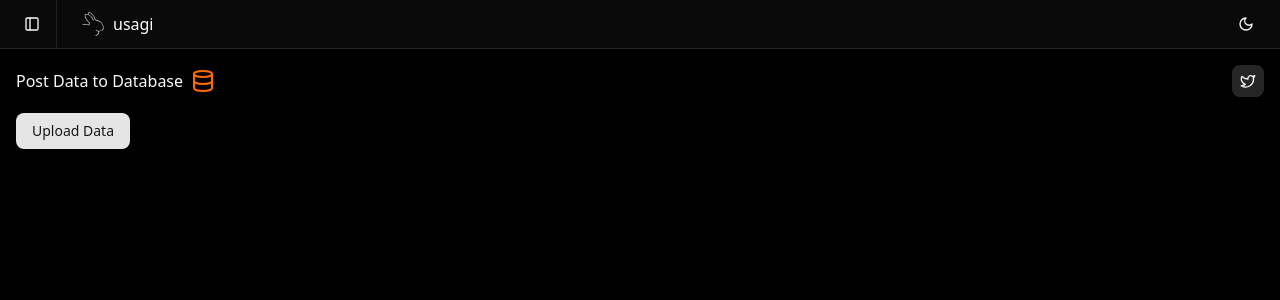
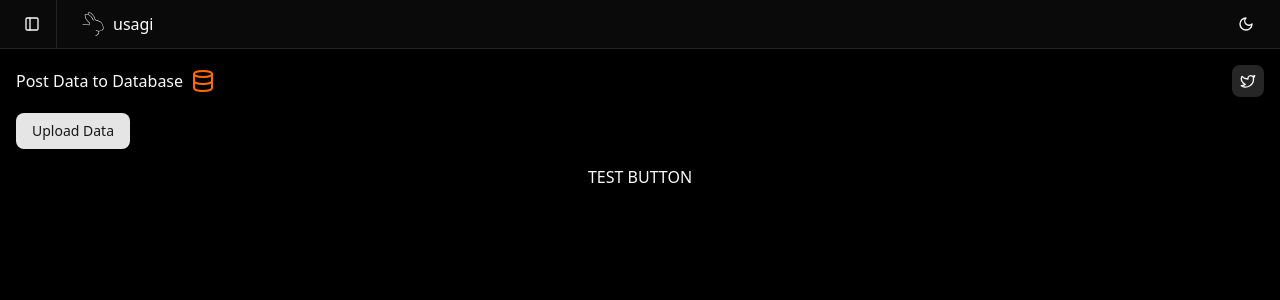
Before and after one commit to picozzimichele/statusagi, a Next.js app: page /post-data in a window 1280 px wide. Shown: the top 300 px of the page. Built offline with nearby package versions, Linux system fonts and the light colour scheme; no server answers; the database is empty.

Commit message:
better ParamButton not to rerender server

```diff
--- a/app/(root)/inflation-by-country/page.tsx
+++ b/app/(root)/inflation-by-country/page.tsx
@@ -53,8 +53,6 @@ export default async function Page({ searchParams }: Props) {
     const dataStringifyIndlation = JSON.parse(JSON.stringify(dataMongoDBInflation));
     const transformedDataInflation = transformDocToArray(dataStringifyIndlation);
     const data = transformedDataInflation as CountryData[];
-
-    console.log(transformedDataInflation, "transformedData");
 
     const currentLastDataYear = 2024;
     const startingCountry = "United States";
--- a/app/(root)/post-data/page.tsx
+++ b/app/(root)/post-data/page.tsx
@@ -1,3 +1,4 @@
+import { ParamButton } from "@/components/button/ParamButton";
 import PostData from "@/components/data/PostData";
 import PageTitle from "@/components/title/PageTitle";
 import { getDataById } from "@/lib/actions/data.actions";
@@ -5,9 +6,15 @@ import parseLocalJSON from "@/utils/parseLocalJSON";
 import { Database } from "lucide-react";
 import React from "react";
 
-export default async function page() {
+type Props = {
+    searchParams: Promise<{ [key: string]: string | string[] | undefined }>;
+};
+
+export default async function page({ searchParams }: Props) {
     const data = await parseLocalJSON("lib/data/inflation-by-country.json");
     const dataInflationMongoDB = await getDataById({ dataId: "685d8030a4374acca0b25ec9" });
+
+    //window.history.replaceState(null, "", pathname + "?" + newSearchParams.toString())
 
     return (
         <div className="flex w-full flex-col items-start gap-4 p-4 max-w-7xl mx-auto">
@@ -16,6 +23,7 @@ export default async function page() {
                 svg={<Database className="h-6 w-6 text-orange-500" />}
             />
             <PostData dataInfo={JSON.stringify(data)} />
+            <ParamButton dropDownData={{ value: "test" }} />
         </div>
     );
 }
--- /dev/null
+++ b/components/button/ParamButton.tsx
@@ -0,0 +1,32 @@
+"use client";
+
+import { usePathname, useSearchParams } from "next/navigation";
+
+export const ParamButton = ({ dropDownData, selectedParamName = "value" }) => {
+    const pathname = usePathname();
+    const searchParams = useSearchParams();
+
+    const handleClick = () => {
+        const newParams = new URLSearchParams(searchParams.toString());
+
+        // Update or set the param
+        newParams.set(selectedParamName, dropDownData.value);
+
+        // Replace URL without triggering a server fetch
+        window.history.replaceState(
+            {
+                ...window.history.state,
+                as: `${pathname}?${newParams.toString()}`,
+                url: `${pathname}?${newParams.toString()}`,
+            },
+            "",
+            `${pathname}?${newParams.toString()}`
+        );
+    };
+
+    return (
+        <button onClick={handleClick} className="w-full hover:cursor-pointer">
+            TEST BUTTON {dropDownData.label}
+        </button>
+    );
+};
--- a/components/shadcn/combobox.tsx
+++ b/components/shadcn/combobox.tsx
@@ -81,6 +81,7 @@ export function Combobox({
                                     key={dropDownData.value}
                                     className="w-full"
                                     scroll={false}
+                                    shallow={true}
                                     href={`?${new URLSearchParams({
                                         ...href,
                                         [selectedParamName || ""]: dropDownData.value,
--- a/lib/actions/data.actions.ts
+++ b/lib/actions/data.actions.ts
@@ -19,6 +19,8 @@ export async function getDataById({ dataId }: { dataId: string }) {
 
         const data = await Data.findOne({ _id: dataId });
 
+        console.log("been called");
+
         return data;
     } catch (error: any) {
         console.log(error);
```
